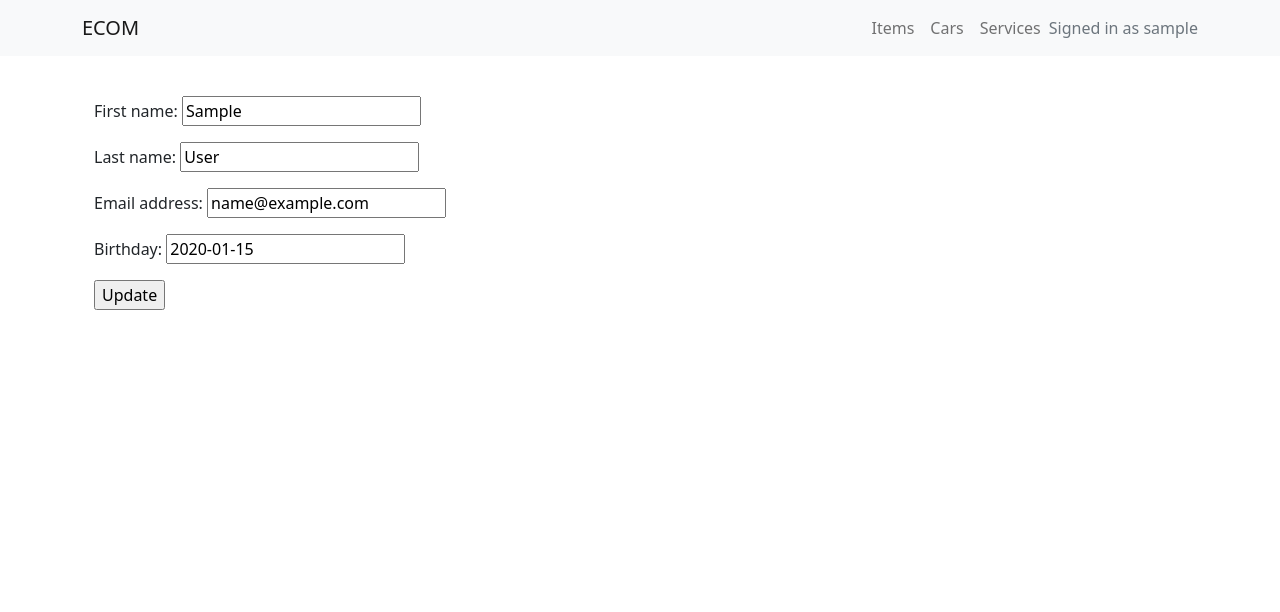
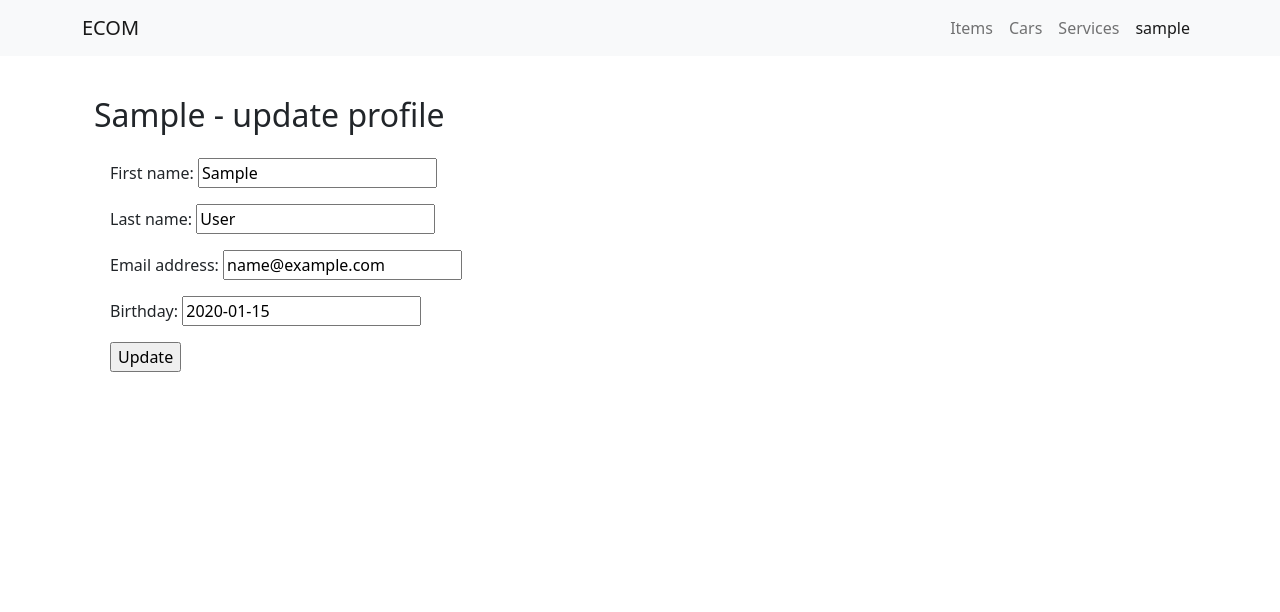
Before and after one commit to ivanmclennon/e-commerce, a Django app: page /accounts/seller/ in a window 1280 px wide. Shown: the top 612 px of the page. Run offline with Django 3.2, Linux system fonts and the light colour scheme; a user stored in the database is signed in; tables that the repository leaves empty hold one stand-in row (values such as "Sample post"); data that the repository does not hold is empty; some libraries are stand-ins or nearby versions.

Commit message:
updated templates for seller

```diff
--- a/ecom_website/main/templates/main/seller_update.html
+++ b/ecom_website/main/templates/main/seller_update.html
@@ -5,7 +5,10 @@
 {% endblock title %}
 
 {% block main %}
-    <form method="post">
+
+    <h2>{{ seller.username|title }} - update profile</h2>
+
+    <form class="form my-4 px-3" method="post">
         {% csrf_token %}
         {{ form.as_p }}
         <input type="submit" value="Update">
--- a/ecom_website/main/templates/navbar.html
+++ b/ecom_website/main/templates/navbar.html
@@ -21,11 +21,12 @@
           <li class="nav-item">
             <a class="nav-link {% activate_navlink '/services/' %}" href="{% url 'services_list' %}">Services</a>
           </li>
+          {% if user.is_authenticated %}
+            <li class="nav-item">
+              <a class="nav-link {% activate_navlink '/accounts/' %}" href="{% url 'seller_update' %}">{{ user.username }}</a>
+            </li>
+          {% endif %}
         </ul>
-
-        <span class="navbar-text text-muted">
-          Signed in as {{ user.username }}
-        </span>
 
       </div>
     </div>
```
